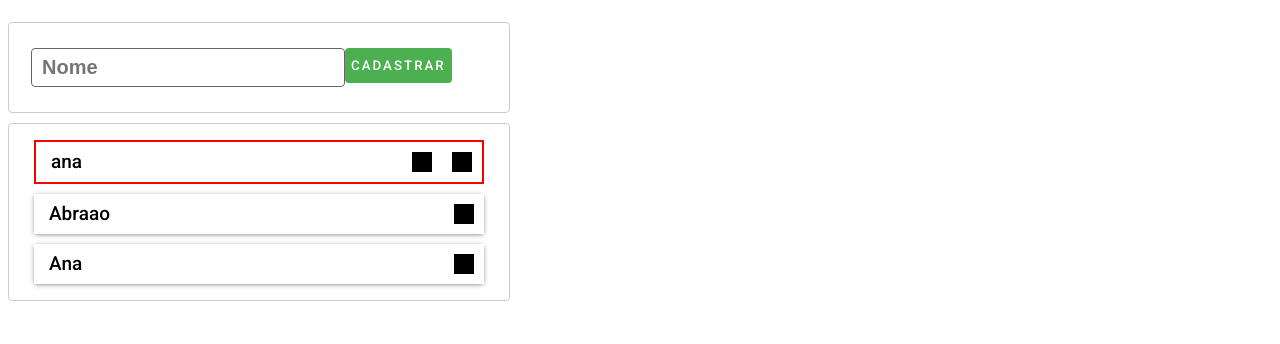
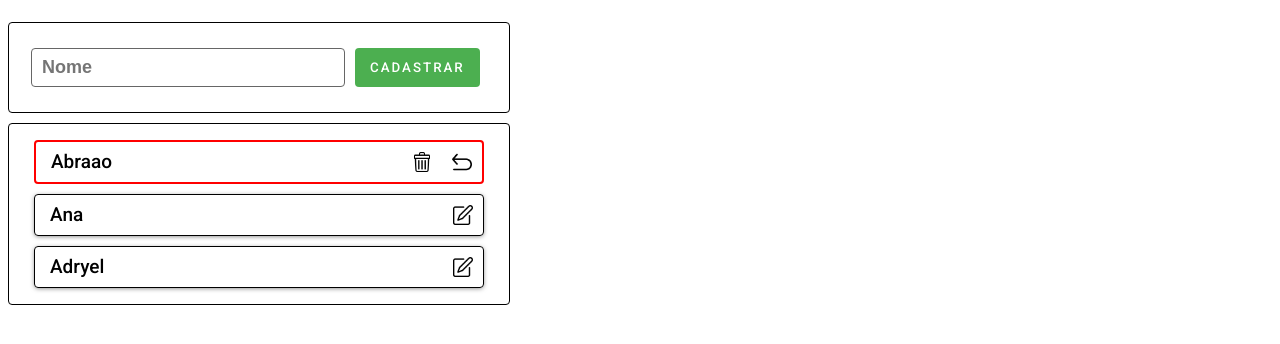
Before and after one commit to abraaonasc/webpack-uol, a website built with webpack: page public/index.html in a window 1280 px wide. Both pictures are taken after a click on the icon 464 px from the left and 332 px from the top of the page. Shown: the part 172-516 px from the top of the page. Built offline with nearby package versions, Linux system fonts and the light colour scheme; data requests are answered from the project's data file.

Commit message:
terminado work-uol

```diff
--- a/backEnd/db.json
+++ b/backEnd/db.json
@@ -1,16 +1,16 @@
 {
   "nomeCad": [
     {
-      "nome": "ana",
-      "id": 14
-    },
-    {
       "nome": "Abraao",
-      "id": 15
+      "id": 1
     },
     {
       "nome": "Ana",
-      "id": 16
+      "id": 2
+    },
+    {
+      "nome": "Adryel",
+      "id": 3
     }
   ]
 }
--- a/backEnd/service.js
+++ b/backEnd/service.js
@@ -27,6 +27,7 @@ class ActionHttp {
 
 
               document.querySelector('.getNames ul').appendChild(li)
+
           }
       })
       .catch(function (error) {
--- a/src/clickEvents.js
+++ b/frontEnd/clickEvents.js
@@ -20,7 +20,8 @@ class Click {
             });
 
             setTimeout(() => {
-                post.getNames()
+              //  post.getNames()
+                window.location.href='/'
             }, 500);
         }
     }
@@ -41,8 +42,9 @@ class Click {
                     });
 
                     setTimeout(() => {
-                        post.getNames()
-                    }, 1000);
+                      //  post.getNames()
+                        window.location.href='/'
+                    }, 500);
 
                 }
             });
@@ -79,8 +81,9 @@ class Click {
                                 });
 
                                 setTimeout(() => {
-                                    post.getNames()
-                                }, 1000);
+                                    //post.getNames()
+                                    window.location.href='/'
+                                }, 500);
 
                             }
                         });
--- a/src/index.js
+++ b/frontEnd/index.js
@@ -1,7 +1,7 @@
 import Heading from './heading'
 import Forming from './form'
 import NamesService from '../backEnd/service'
-import GetNames from '../src/getNames'
+import GetNames from './getNames'
 import Click from './clickEvents'
 import './scss/style.scss'
 
--- a/src/scss/form.scss
+++ b/frontEnd/scss/form.scss
@@ -8,7 +8,8 @@
             border: 1px solid #ccc;
             margin-top: 10px;
             border-radius: 4px;
-
+            border: 1px solid;
+            border-color: 1px solid #000;
             form{
                 fieldset{
                     border:none;
@@ -22,7 +23,7 @@
                         height: 35px;
                         padding-left: 10px;
                         font-weight: 600;
-                        font-size: 20px;
+                        font-size: 18px;
                         text-transform: capitalize;
                         color: #242424;
                     }
@@ -31,13 +32,16 @@
                         background-color: #4caf50;
                         color: #fff;
                         border: none;
-                        height: 35px;
+                        height: 39px;
                         border-radius: 4px;
                         font-weight: 500;
                         text-transform: uppercase;
                         letter-spacing: 2px;
                         font-family: 'Roboto', sans-serif;
                         vertical-align: top;
+                        margin-left: 10px;
+                        padding: 0 15px;
+                        cursor: pointer;
                     }
                 }
             }
--- a/src/scss/namelist.scss
+++ b/frontEnd/scss/namelist.scss
@@ -4,12 +4,18 @@
     border: 1px solid #ccc;
     margin-top: 10px;
     border-radius: 4px;
+    border: 1px solid;
+    border-color: 1px solid #000;
 
     ul{
         padding: 0 25px;
+
         li{
             list-style: none;
+            border: 1px solid;
+            border-color: 1px solid #000;
             box-shadow: 0px 1px 5px -1px hsla(0, 0%, 0%, 0.589);
+            border-radius: 4px;
             line-height: 40px;
             margin-bottom: 10px;
             padding: 0 15px;
@@ -23,12 +29,25 @@
                 top: 10px;
                 width: 20px;
                 height: 20px;
-                background-color: #000;
+                background-color: #fff;
                 cursor: pointer;
                 &.remove{
                     display: none;
-                    right: 50px;
+                    background-image: url(../img/trash.png);
+                    background-repeat: no-repeat;
+                    width: 20px;
+                    height: 30px;
+                    background-size: 100%;
                 }
+
+                &.edit{
+                    background-image: url(../img/edit.png);
+                    background-repeat: no-repeat;
+                    width: 20px;
+                    height: 30px;
+                    background-size: 100%;
+                }
+
             }
 
             &.remove{
@@ -41,6 +60,12 @@
                         right: 50px;
                     }
                 }
+
+                i{
+                    &.edit{
+                        background-image: url(../img/undo.png);
+                    }
+                }
             }
         }
     }
--- a/webpack.config.js
+++ b/webpack.config.js
@@ -3,7 +3,7 @@ const MiniCssExtractPlugin = require('mini-css-extract-plugin')
 const HtmlWebpackPlugin = require('html-webpack-plugin')
 
 module.exports={
-    entry:'./src/index.js',
+    entry:'./frontEnd/index.js',
     output:{
         filename:'bundle.js',
 
```
Also changed, not shown: dist/bundle.js, dist/index.css, frontEnd/form.js (renamed from src/form.js), frontEnd/getNames.js (renamed from src/getNames.js), frontEnd/heading.js (renamed from src/heading.js), frontEnd/img/edit.png (added), frontEnd/img/trash.png (added), frontEnd/img/undo.png (added), frontEnd/scss/style.scss (renamed from src/scss/style.scss).
